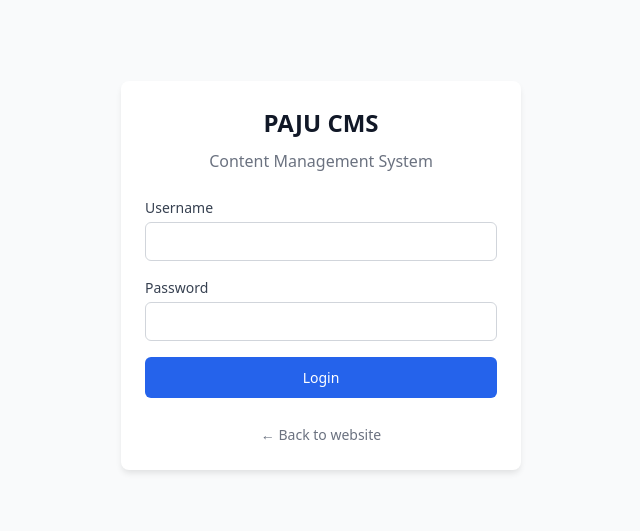
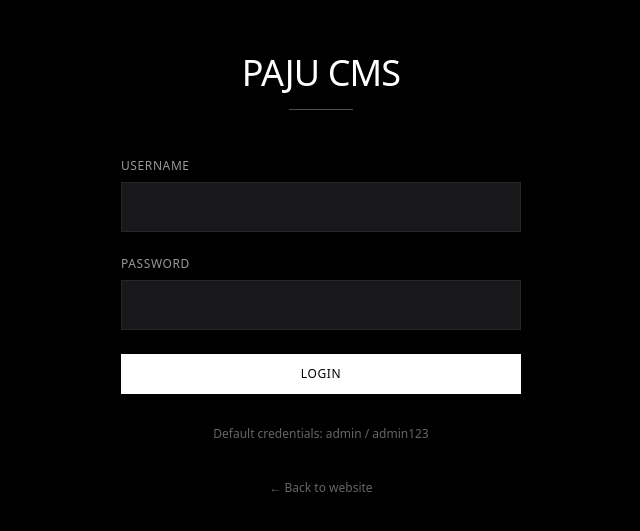
Before and after one commit to kima111/paju-v3, a Next.js app: page /cms in a window 1280 px wide. Shown: the part 125-656 px from the top of the page, without its empty margins (319-959 px from the left). Built offline with nearby package versions, Linux system fonts and the light colour scheme; no server answers.

Commit message:
hotfix login look

```diff
--- a/app/cms/page.tsx
+++ b/app/cms/page.tsx
@@ -84,90 +84,70 @@ export default function CMSPage() {
 
   if (!isAuthenticated) {
     return (
-      <div style={{ minHeight: '100vh', backgroundColor: '#f9fafb', display: 'flex', alignItems: 'center', justifyContent: 'center' }}>
-        <div style={{ maxWidth: '400px', width: '100%', backgroundColor: 'white', borderRadius: '8px', boxShadow: '0 4px 6px -1px rgba(0, 0, 0, 0.1)', padding: '24px' }}>
-          <div style={{ textAlign: 'center', marginBottom: '24px' }}>
-            <h1 style={{ fontSize: '24px', fontWeight: 'bold', color: '#111827', margin: '0 0 8px 0' }}>PAJU CMS</h1>
-            <p style={{ color: '#6b7280', margin: 0 }}>Content Management System</p>
+      <div className="min-h-screen bg-black text-white flex items-center justify-center">
+        <div className="max-w-md w-full mx-auto p-6">
+          <div className="text-center mb-12">
+            <h1 className="font-display text-4xl font-light tracking-tight mb-4">
+              PAJU CMS
+            </h1>
+            <div className="w-16 h-px bg-white/30 mx-auto"></div>
           </div>
 
-          <form onSubmit={handleLogin} style={{ display: 'flex', flexDirection: 'column', gap: '16px' }}>
+          <form onSubmit={handleLogin} className="space-y-6">
+            {loginError && (
+              <div className="bg-red-900/20 border border-red-600/30 text-red-400 px-4 py-3 rounded text-sm">
+                {loginError}
+              </div>
+            )}
+
             <div>
-              <label htmlFor="username" style={{ display: 'block', fontSize: '14px', fontWeight: '500', color: '#374151', marginBottom: '4px' }}>
+              <label htmlFor="username" className="block text-xs tracking-wider uppercase text-white/60 mb-2">
                 Username
               </label>
               <input
+                id="username"
                 type="text"
-                id="username"
                 value={username}
                 onChange={(e) => setUsername(e.target.value)}
-                style={{
-                  width: '100%',
-                  padding: '8px 12px',
-                  border: '1px solid #d1d5db',
-                  borderRadius: '6px',
-                  fontSize: '14px',
-                  color: '#111827',
-                  backgroundColor: 'white',
-                  outline: 'none',
-                  boxSizing: 'border-box'
-                }}
                 required
                 autoComplete="username"
+                className="w-full px-4 py-3 bg-zinc-900 border border-zinc-800 focus:border-white/30 focus:outline-none text-white"
               />
             </div>
 
             <div>
-              <label htmlFor="password" style={{ display: 'block', fontSize: '14px', fontWeight: '500', color: '#374151', marginBottom: '4px' }}>
+              <label htmlFor="password" className="block text-xs tracking-wider uppercase text-white/60 mb-2">
                 Password
               </label>
               <input
+                id="password"
                 type="password"
-                id="password"
                 value={password}
                 onChange={(e) => setPassword(e.target.value)}
-                style={{
-                  width: '100%',
-                  padding: '8px 12px',
-                  border: '1px solid #d1d5db',
-                  borderRadius: '6px',
-                  fontSize: '14px',
-                  color: '#111827',
-                  backgroundColor: 'white',
-                  outline: 'none',
-                  boxSizing: 'border-box'
-                }}
                 required
                 autoComplete="current-password"
+                className="w-full px-4 py-3 bg-zinc-900 border border-zinc-800 focus:border-white/30 focus:outline-none text-white"
               />
             </div>
 
-            {loginError && (
-              <div style={{ color: '#dc2626', fontSize: '14px' }}>{loginError}</div>
-            )}
-
             <button
               type="submit"
-              style={{
-                width: '100%',
-                backgroundColor: '#2563eb',
-                color: 'white',
-                padding: '10px 16px',
-                borderRadius: '6px',
-                border: 'none',
-                fontSize: '14px',
-                fontWeight: '500',
-                cursor: 'pointer'
-              }}
+              className="w-full bg-white text-black py-3 px-4 text-xs tracking-wider uppercase transition-all duration-300 hover:bg-white/90"
             >
               Login
             </button>
           </form>
 
-          <div style={{ marginTop: '24px', textAlign: 'center' }}>
+          <div className="mt-8 text-center">
+            <p className="text-xs text-white/40">
+              Default credentials: admin / admin123
+            </p>
+          </div>
+
+          <div className="mt-8 text-center">
             <Link
               href="/"
-              style={{ fontSize: '14px', color: '#6b7280', textDecoration: 'none' }}
+              className="text-xs text-white/40 hover:text-white/60 transition-colors"
             >
               ← Back to website
             </Link>
```
